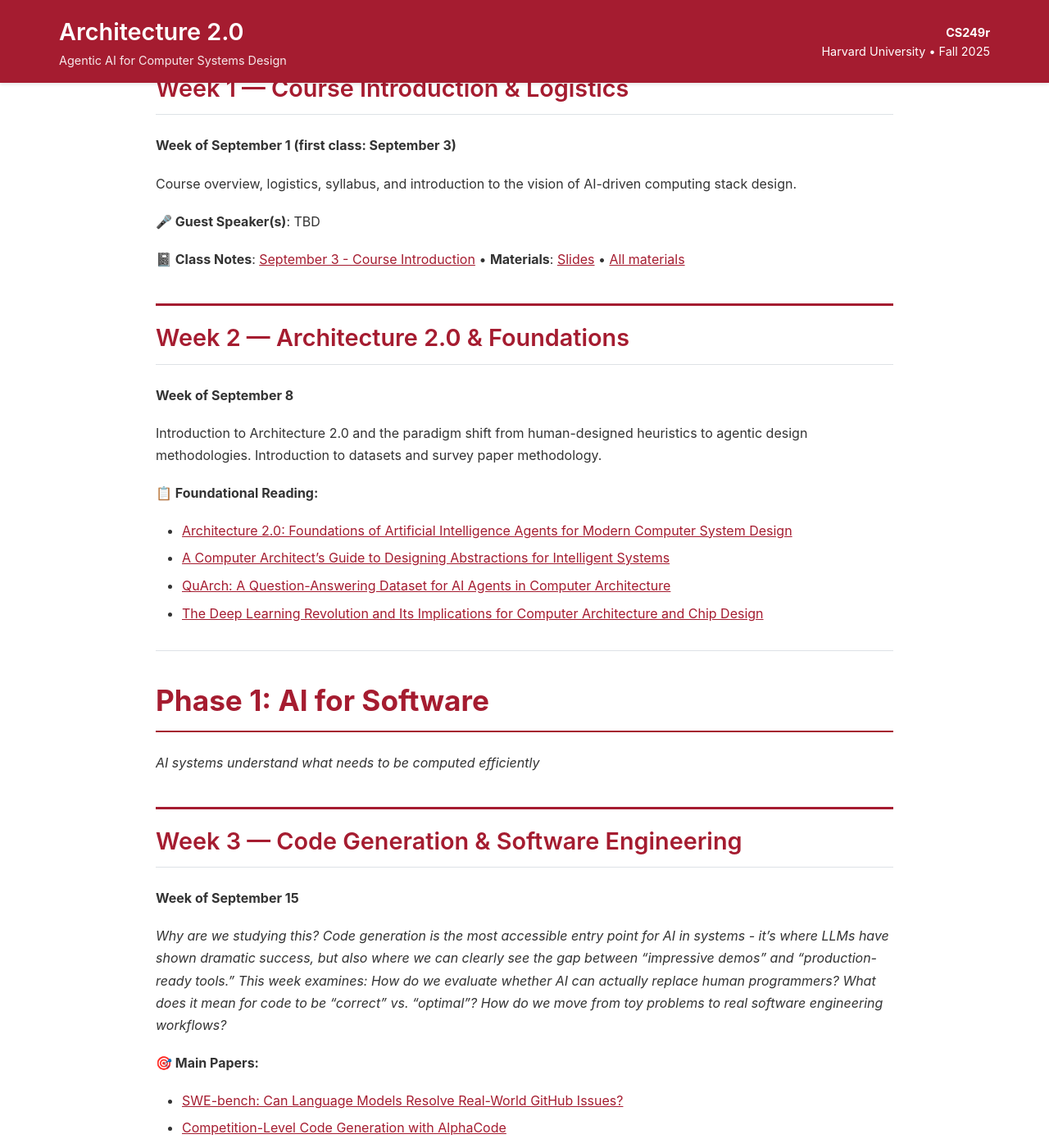
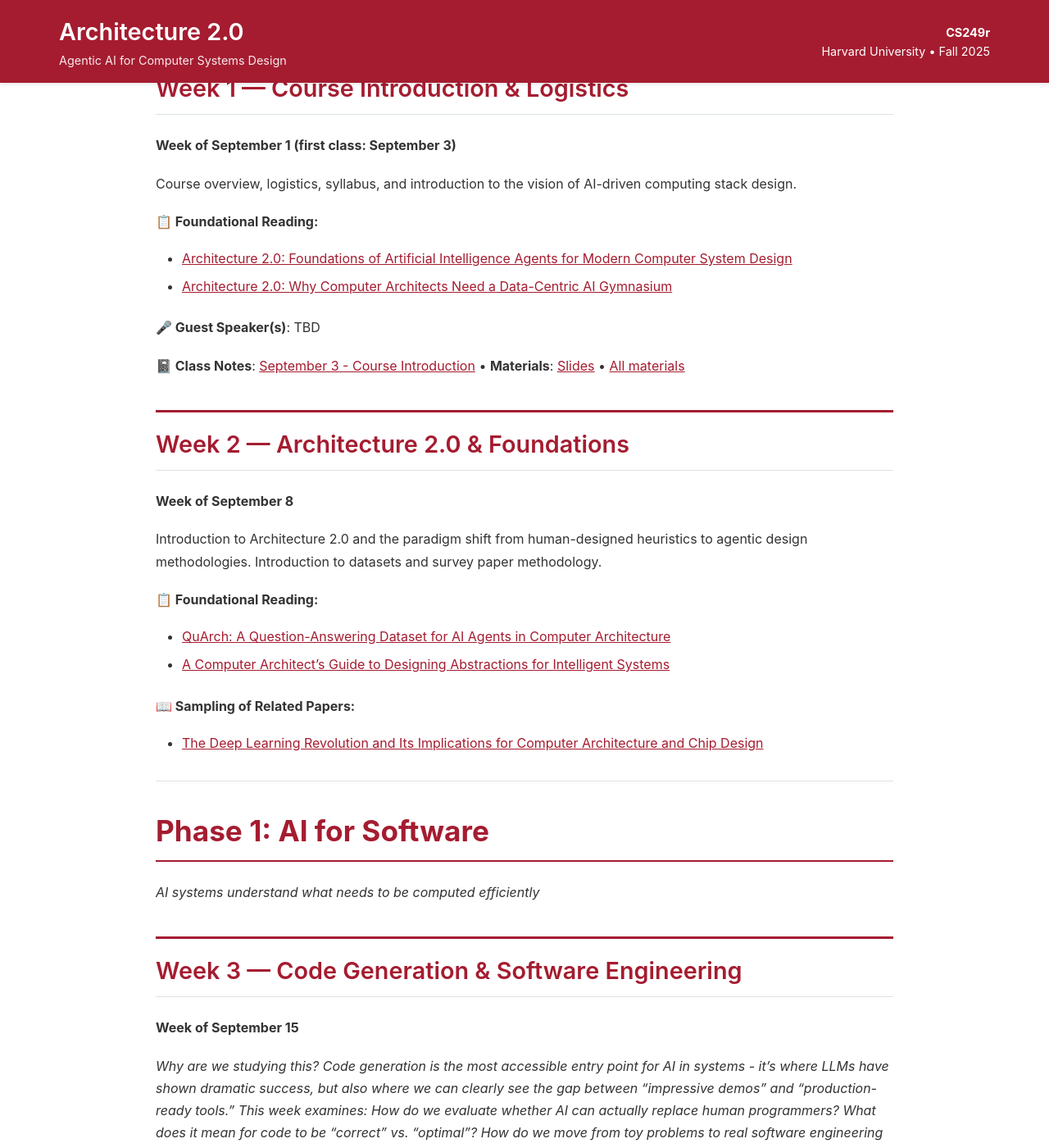
Before and after one commit to harvard-edge/cs249r_fall2025, a Jekyll site: the page built from course/schedule.md, in a window 1280 px wide and 1400 px high, scrolled down 1778 px. Shown: the whole window at 82% size. Built offline with Jekyll 4.4.1, drawn with Linux system fonts in a browser that asks for light colours; our own code applies the rules of GitHub Pages for plain Markdown files.

Commit message:
Reorganize Architecture 2.0 readings: move foundation papers to Week 1, add SIGARCH blog post

```diff
--- a/course/schedule.md
+++ b/course/schedule.md
@@ -54,6 +54,10 @@
 
 Course overview, logistics, syllabus, and introduction to the vision of AI-driven computing stack design.
 
+**📋 Foundational Reading:**
+- [Architecture 2.0: Foundations of Artificial Intelligence Agents for Modern Computer System Design](https://www.computer.org/csdl/magazine/co/2025/02/10857820/23VCdDhsEAo)
+- [Architecture 2.0: Why Computer Architects Need a Data-Centric AI Gymnasium](https://www.sigarch.org/architecture-2-0-why-computer-architects-need-a-data-centric-ai-gymnasium/)
+
 **🎤 Guest Speaker(s)**: TBD
 
 **📓 Class Notes**: [September 3 - Course Introduction](../course/notes#september-3---course-introduction--architecture-20) • **Materials**: [Slides](https://github.com/harvard-edge/cs249r_fall2025/releases/download/sep-3/CS249r_.Architecture.2.0.-.Part.1.pdf) • [All materials](https://github.com/harvard-edge/cs249r_fall2025/releases/tag/sep-3)
@@ -64,9 +68,10 @@
 Introduction to Architecture 2.0 and the paradigm shift from human-designed heuristics to agentic design methodologies. Introduction to datasets and survey paper methodology.
 
 **📋 Foundational Reading:**
-- [Architecture 2.0: Foundations of Artificial Intelligence Agents for Modern Computer System Design](https://www.computer.org/csdl/magazine/co/2025/02/10857820/23VCdDhsEAo)
+- [QuArch: A Question-Answering Dataset for AI Agents in Computer Architecture](https://arxiv.org/abs/2501.01892)
 - [A Computer Architect's Guide to Designing Abstractions for Intelligent Systems](https://www.sigarch.org/a-computer-architects-guide-to-designing-abstractions-for-intelligent-systems/)
-- [QuArch: A Question-Answering Dataset for AI Agents in Computer Architecture](https://arxiv.org/abs/2501.01892)
+
+**📖 Sampling of Related Papers:**
 - [The Deep Learning Revolution and Its Implications for Computer Architecture and Chip Design](https://arxiv.org/abs/1911.05289)
 
 ---
```
